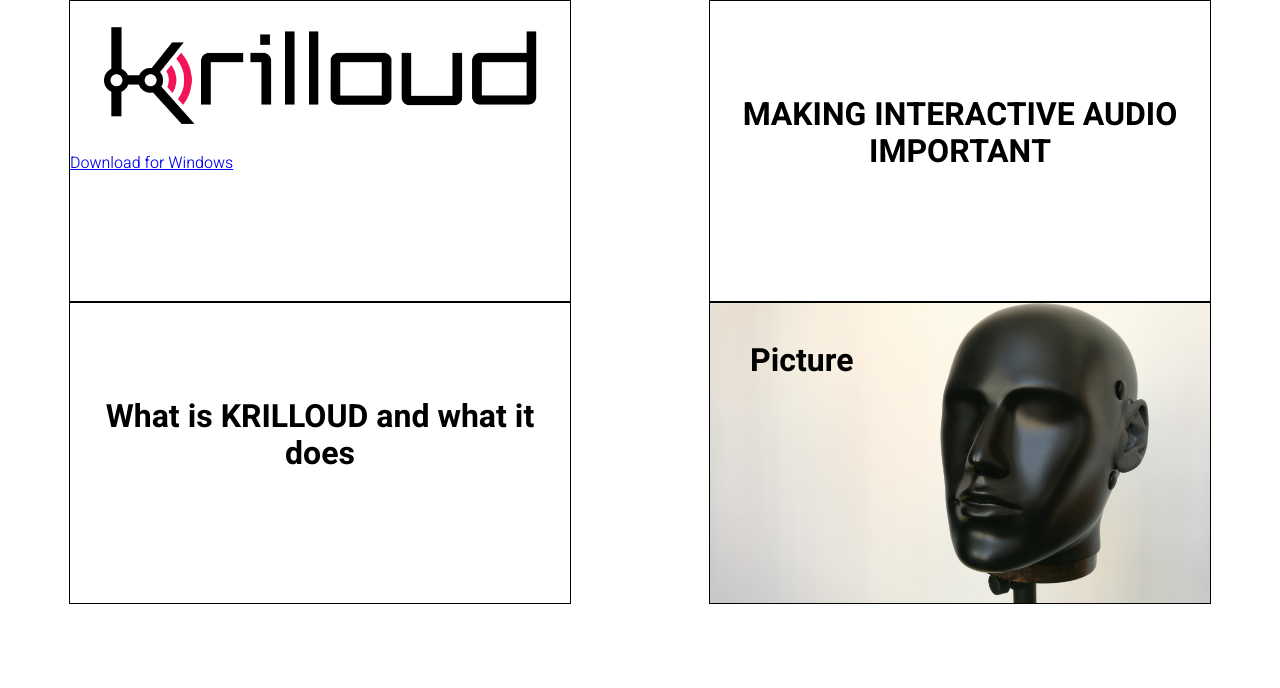
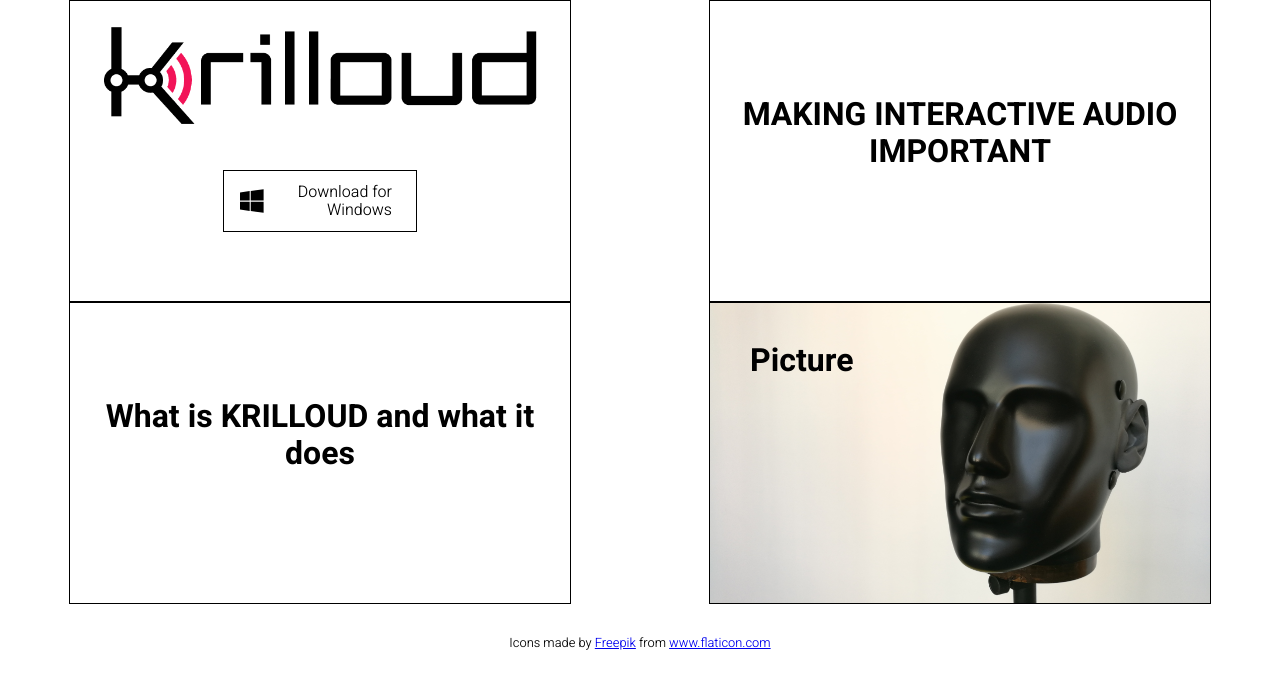
Before and after one commit to Elvirarp92/krilloud-frontend-deliverable, a React (Create React App) app: page / in a window 1280 px wide. Shown: the top 688 px of the page. Built offline with nearby package versions, Linux system fonts and the light colour scheme.

Commit message:
Preliminary format to buttons
Rough shaping of buttons, plus including the Windows logo in the
Download button

```diff
--- a/src/App.css
+++ b/src/App.css
@@ -21,6 +21,37 @@
 
 img {
   width: 100%;
+}
+
+small {
+  display: block;
+  text-align: center;
+  margin: 32px auto;
+}
+
+.button-link {
+  display: flex;
+  padding: 8px 16px;
+  width: 160px;
+  height: 44px;
+  margin: 16px auto;
+  text-decoration: none;
+  border: 1px solid black;
+  align-items: center;
+  justify-content: center;
+}
+
+.button-text {
+  color: black;
+}
+
+.button-icon {
+  width: 32px;
+  height: 32px;
+}
+
+.text-align-right {
+  text-align: right;
 }
 
 .row {
--- a/src/App.js
+++ b/src/App.js
@@ -1,5 +1,6 @@
 import { Card, CardContent } from './components/Card/Card'
 import logo from './images/logo.png'
+import { ReactComponent as WindowsLogo } from './icons/windows-logo.svg'
 import uiExample from './images/interface-placeholder.png'
 import './normalize.css'
 import './App.css'
@@ -11,7 +12,8 @@
         <CardContent>
           <img src={logo} alt='Krilloud logo' />
           <a href='http://example.org' className='button-link'>
-            Download for Windows
+            <WindowsLogo className='button-icon' />
+            <p className='button-text text-align-right'>Download for Windows</p>
           </a>
         </CardContent>
         <Card>
@@ -50,7 +52,7 @@
               turpis, sit amet consequat orci lobortis sit amet.
             </p>
             <a href='http://example.org' className='button-link'>
-              Watch Tutorial
+              <p className='button-text'>Watch Tutorial</p>
             </a>
           </CardContent>
         </Card>
@@ -65,6 +67,16 @@
           </CardContent>
         </Card>
       </div>
+      <small>
+        Icons made by{' '}
+        <a href='https://www.flaticon.com/authors/freepik' title='Freepik'>
+          Freepik
+        </a>{' '}
+        from{' '}
+        <a href='https://www.flaticon.com/' title='Flaticon'>
+          www.flaticon.com
+        </a>
+      </small>
     </main>
   )
 }
```
Also changed, not shown: src/icons/windows-logo.svg (added), 1 other file (tests, documents, lock files or other folders).
